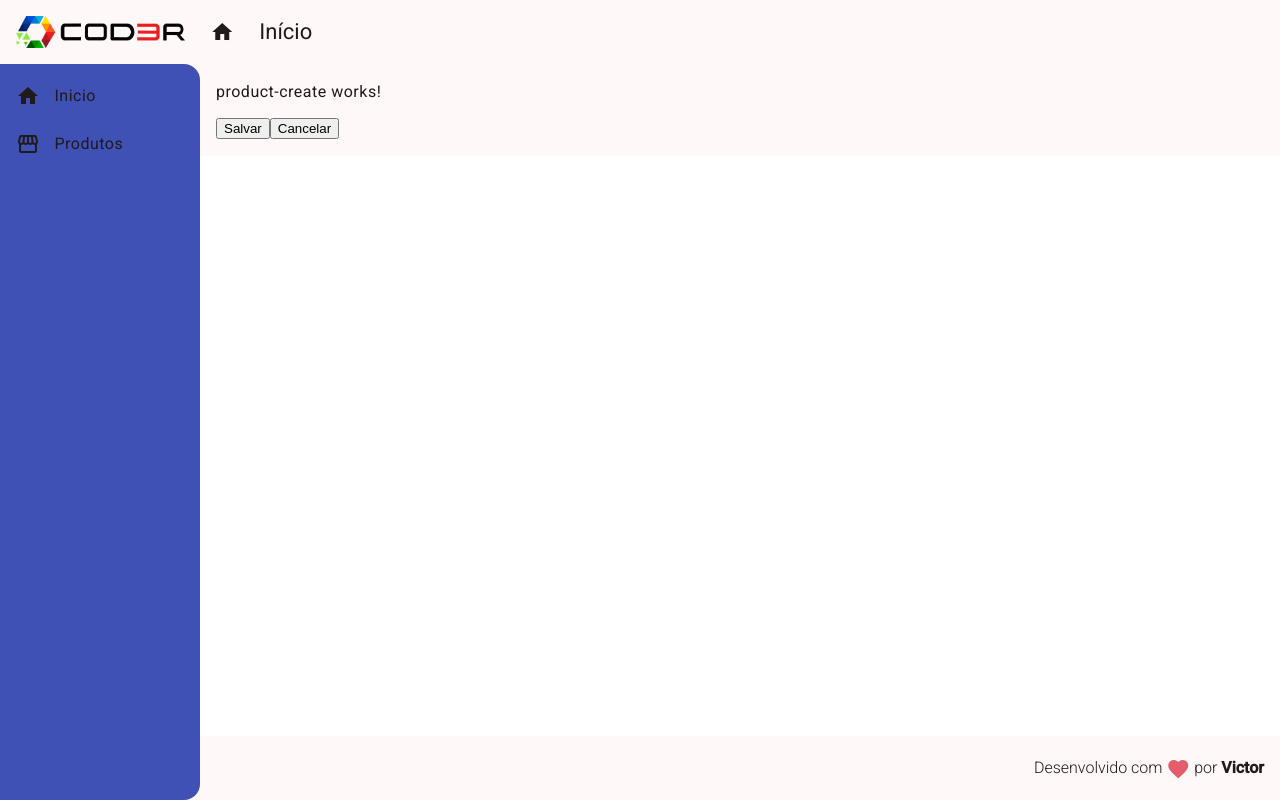
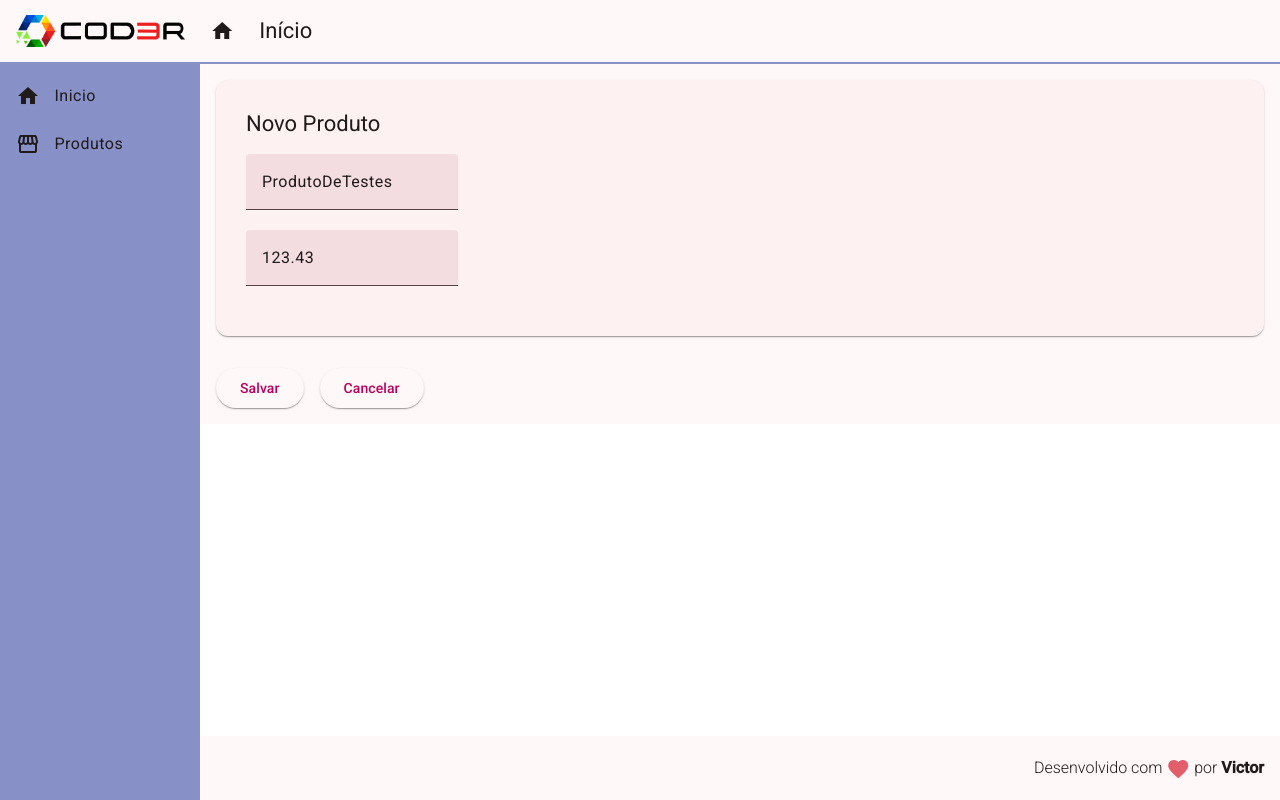
Before and after one commit to VictorAsz/Angular-9-CRUD, an Angular app in the folder FrontEnd/frontend/: page /products/create in a window 1280 px wide. Built offline with nearby package versions, Linux system fonts and the light colour scheme.

Commit message:
Products Form Created

```diff
--- a/FrontEnd/frontend/src/app/app.module.ts
+++ b/FrontEnd/frontend/src/app/app.module.ts
@@ -26,6 +26,7 @@ import { provideHttpClient } from "@angular/common/http";
 import { FormsModule } from "@angular/forms";
 import { MatFormFieldModule } from "@angular/material/form-field";
 import { MatInputModule } from "@angular/material/input";
+import { ProductCreateComponent } from "./components/products/product-create/product-create.component";
 
 @NgModule({
   declarations: [
@@ -36,6 +37,7 @@ import { MatInputModule } from "@angular/material/input";
     HomeComponent,
     RedDirective,
     ProductCrudComponent,
+    ProductCreateComponent,
     ForDirective,
   ],
   imports: [
--- a/FrontEnd/frontend/src/app/components/products/product-create/product-create.component.css
+++ b/FrontEnd/frontend/src/app/components/products/product-create/product-create.component.css
@@ -0,0 +1,19 @@
+form {
+    display:flex;
+    flex-direction: column;
+    align-items: flex-start;
+    margin-top: 1rem;
+
+}
+mat-card{
+    padding: 30px;
+    margin-bottom: 2rem;
+}
+
+button{
+    margin-right: 1rem;
+}
+
+mat-form-field{
+    border-bottom: none;
+}
--- a/FrontEnd/frontend/src/app/components/products/product-create/product-create.component.html
+++ b/FrontEnd/frontend/src/app/components/products/product-create/product-create.component.html
@@ -1,9 +1,28 @@
-<p>product-create works!</p>
+<mat-card>
+  <mat-card-title>Novo Produto </mat-card-title>
+  <form action="">
+    <mat-form-field>
+      <input
+        type="text"
+        matInput
+        placeholder="nome"
+        [(ngModel)]="product.name"
+        name="name"
+      />
+    </mat-form-field>
+    <mat-form-field>
+      <input
+        type="text"
+        matInput
+        placeholder="Preço (R$)"
+        [(ngModel)]="product.price"
+        name="price"
+      />
+    </mat-form-field>
+  </form>
+</mat-card>
 
-<button mat-raised-button
- (click)="createProduct()" color="primary">
+<button mat-raised-button (click)="createProduct()" color="primary">
   Salvar
 </button>
-<button mat-raised-button (click)="cancel()" >
-  Cancelar
-</button>
+<button mat-raised-button (click)="cancel()">Cancelar</button>
--- a/FrontEnd/frontend/src/app/components/template/header/header.component.css
+++ b/FrontEnd/frontend/src/app/components/template/header/header.component.css
@@ -1,6 +1,7 @@
 .header {
   display: flex;
   align-items: center;
+  border-bottom: solid 2px var(--primary-brand-color);
 }
 
 .header a {
--- a/FrontEnd/frontend/src/app/components/template/nav/nav.component.css
+++ b/FrontEnd/frontend/src/app/components/template/nav/nav.component.css
@@ -1,10 +1,11 @@
 .sidenav {
-    background-color: #3f51b5;
+    background-color: var(--primary-brand-color);
     width: 200px;
+    border-radius: 0px;
+
 }
 
 .sidenav a {
-
 
     color: #fff !important;
 }
--- a/FrontEnd/frontend/src/styles.css
+++ b/FrontEnd/frontend/src/styles.css
@@ -3,7 +3,9 @@
 html, body { height: 100%; }
 body { margin: 0; font-family: Roboto, "Helvetica Neue", sans-serif; }
 
-
+:root {
+    --primary-brand-color: #8891c7;
+  }
 .red {
     color: #e35e6b ;
 }
```
Also changed, not shown: 1 other file (tests, documents, lock files or other folders).
